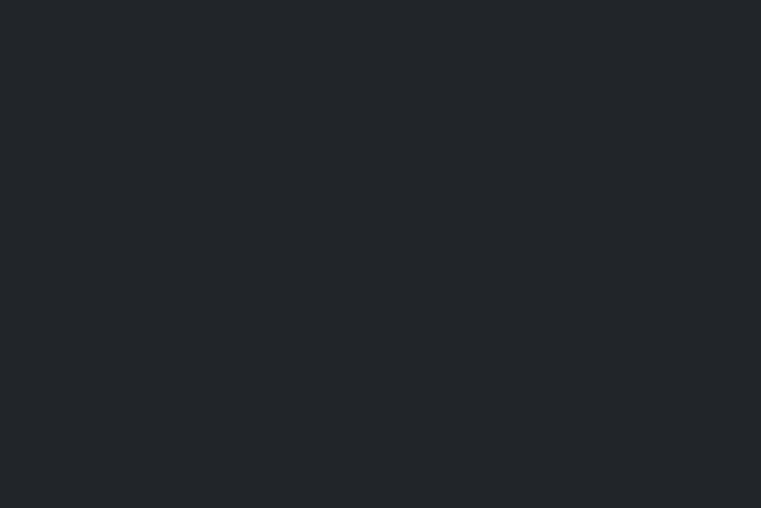
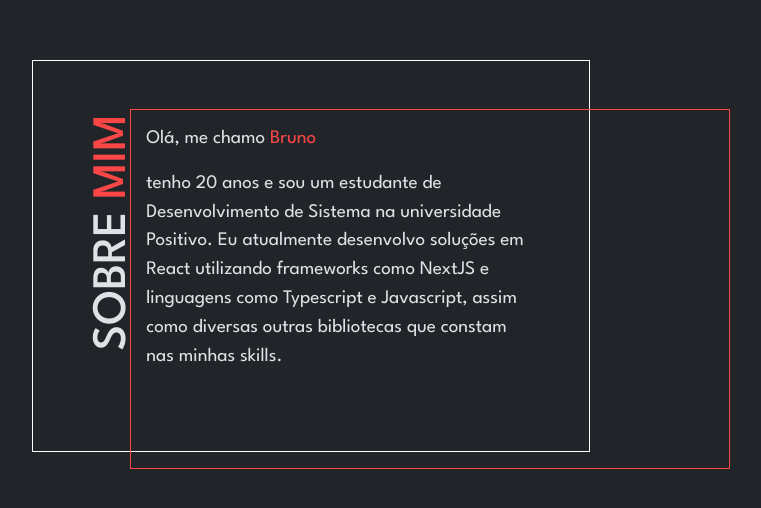
Before and after one commit to BrnCalisario/portfolio, a React (Create React App) app: page / in a window 1280 px wide. Shown: the part 860-1368 px from the top of the page, without its empty margins (50-811 px from the left). Before the commit the page ends 800 px from the top, so only its background shows below. Built offline with nearby package versions, Linux system fonts and the light colour scheme.

Commit message:
about me page

```diff
--- a/src/App.tsx
+++ b/src/App.tsx
@@ -1,10 +1,10 @@
 import 'bootstrap/dist/css/bootstrap.min.css';
 import './index.scss';
 import './App.scss';
+// import Header from './components/Header';
 
 import { Route, Routes } from 'react-router-dom';
 
-import Header from './components/Header';
 import Home from './pages/Home';
 
 import { Container } from 'react-bootstrap';
--- a/src/contexts/ThemeContext.tsx
+++ b/src/contexts/ThemeContext.tsx
@@ -1,5 +1,5 @@
-import React, { useContext, useEffect, useState } from "react"
-import ThemeData, { Theme } from "../models/ThemeData"
+import React, { useContext } from "react"
+import ThemeData from "../models/ThemeData"
 
 const ThemeContext = React.createContext<ThemeData | undefined>(undefined)
 
--- /dev/null
+++ b/src/pages/About/index.scss
@@ -0,0 +1,61 @@
+.about {
+    border: 1px solid white;
+    padding: 2rem;
+
+    width: 50%;
+
+    margin-top: 50vh;
+    margin-bottom: 50vh;
+
+    display: flex;
+
+    align-items: flex-start;
+    justify-content: flex-start;
+}
+
+.about-title {
+    display: flex;
+    position: absolute;
+
+    transform-origin: left;
+    transform: rotate(-90deg) translate(-95%, 80%);
+
+    h2 {
+        font-size: 3rem;
+    }
+}
+
+.about-content
+{
+
+    // border: 1px solid #fa4646;
+
+    padding: 2rem;
+    width: 90%;
+
+    // height: 400px;
+
+    margin-left: auto;
+
+    p {
+        font-size: 1.2rem;
+    }
+}
+
+
+.text-red {
+    color: #fa4646;
+}
+
+.red-square {
+    position: absolute;
+
+    transform: translate(-1rem, -1rem);
+
+    width: 600px;
+    height: 360px;
+
+    overflow-x: hidden;
+
+    border: 1px solid #fa4646;
+}
--- /dev/null
+++ b/src/pages/About/index.tsx
@@ -0,0 +1,23 @@
+import "./index.scss"
+
+
+function About() {
+    return (
+        <div className="about">
+
+            <div className="about-title">
+                <h2>SOBRE <span className="text-red">MIM</span></h2>
+            </div>
+            <div className="about-content">
+                <div className="red-square"></div>
+                <p>Olá, me chamo <span className="text-red">Bruno</span></p>
+                <p>
+                    tenho 20 anos e sou um estudante de Desenvolvimento de Sistema na universidade Positivo. Eu atualmente desenvolvo soluções em React utilizando frameworks como NextJS e linguagens como
+                    Typescript e Javascript, assim como diversas outras bibliotecas que constam nas minhas skills.
+                </p>
+            </div>
+        </div>
+    )
+}
+
+export default About
--- a/src/pages/Home/index.scss
+++ b/src/pages/Home/index.scss
@@ -1,24 +1,26 @@
 #home {
 	margin-top: 25vh;
-
 	display: flex;
 
 	gap: 320px;
-	// justify-content: space-between;
 	align-items: center;
 
 	.links {
-		cursor: pointer;
 
 		font-size: 2.5rem;
 		color: var(--dark-bg);
 
 		transition: 0.3s;
 
-		:hover {
-			color: #fa4646;
-			transition: 0.3s;
+		a {
+			cursor: pointer;
+
+			:hover {
+				color: #fa4646;
+				transition: 0.3s;
+			}
 		}
+
 	}
 
 	@media screen and (max-width: 960px) {
@@ -40,7 +42,7 @@
 	.wrap-links {
 		display: flex;
 		gap: 2rem;
-		align-items: end;
+		align-items: flex-end;
 	}
 
 	h1 {
@@ -82,6 +84,7 @@
 		h1 {
 			font-size: 4rem;
 		}
+
 		p {
 			font-size: 1.5rem;
 		}
--- a/src/pages/Home/index.tsx
+++ b/src/pages/Home/index.tsx
@@ -1,9 +1,11 @@
 import { FaGithub, FaLinkedin } from 'react-icons/fa';
 import './index.scss';
 import { Nav } from 'react-bootstrap';
+import About from '../About';
 
 function Home() {
 	return (
+		<>
 			<div id='home'>
 				<div id='sidenav'>
 					<h4 className='selected'>Home</h4>
@@ -33,6 +35,8 @@ function Home() {
 					<p>Software Developer</p>
 				</div>
 			</div>
+			<About />
+		</>
 	);
 }
 
```
Also changed, not shown: 1 other file (tests, documents, lock files or other folders). Lines whose indentation alone changed are shown as unchanged.
